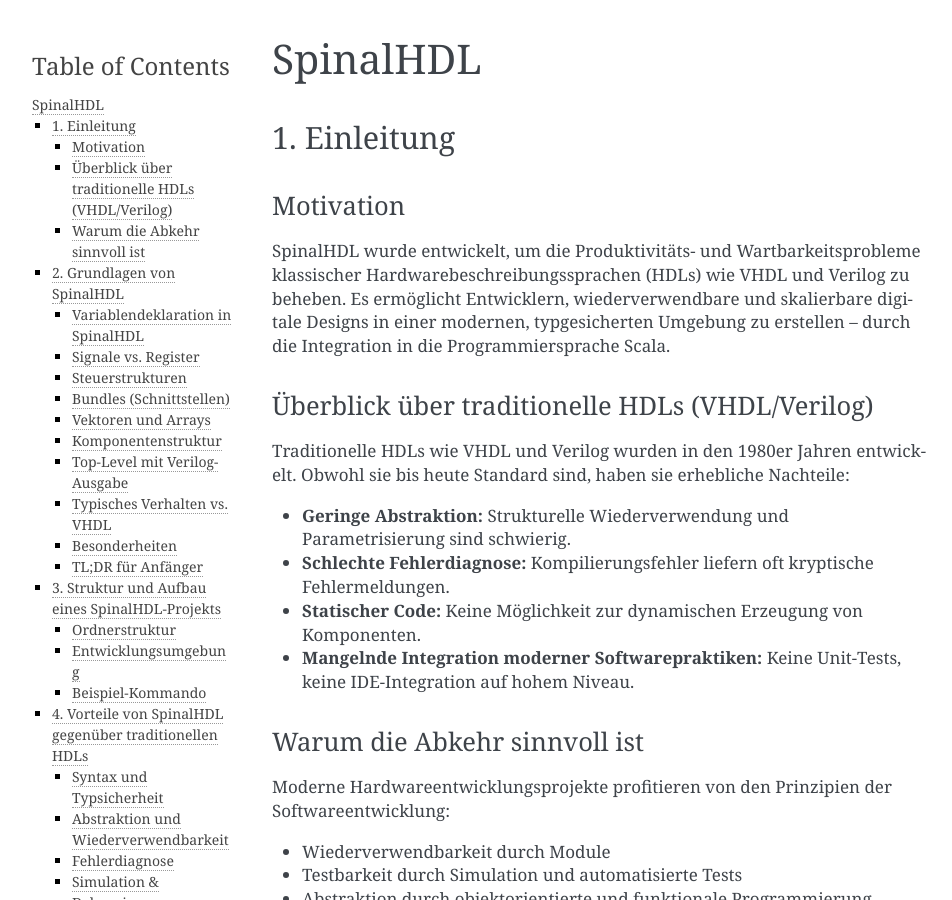
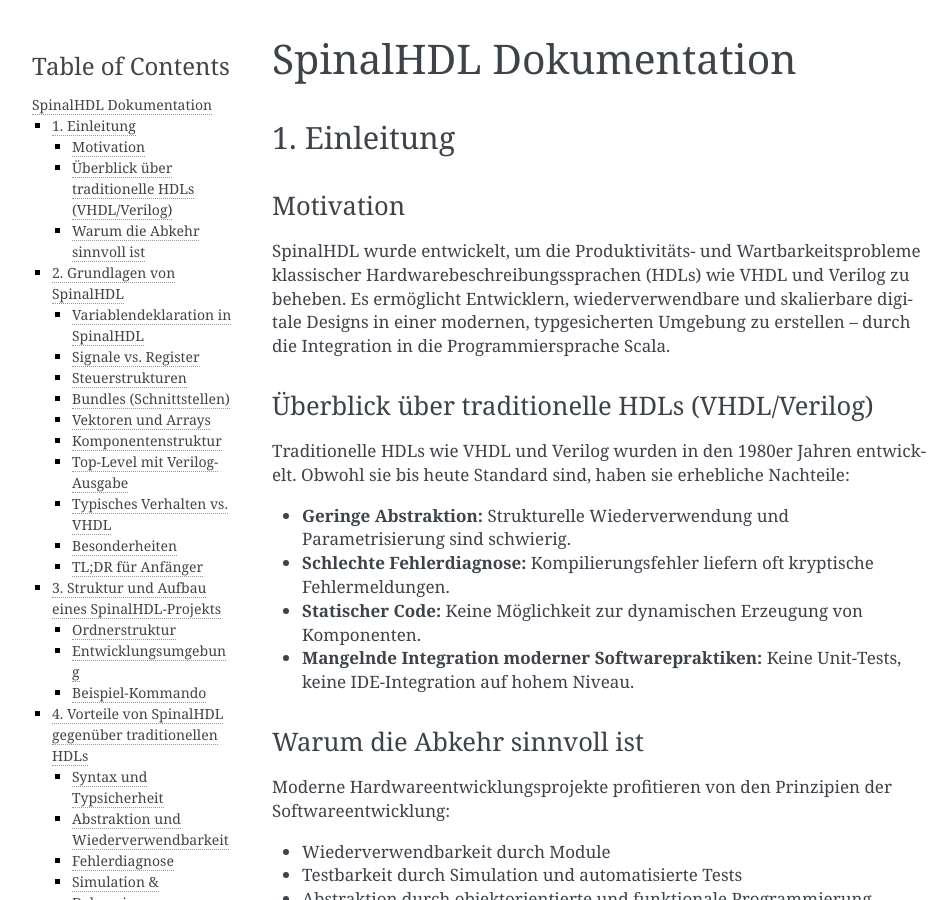
Before and after one commit to bakr-aassoul/SpinalHDL_by_Bakr, a Sphinx documentation site: the page built from source/spinalHDL.md, in a window 1280 px wide and 900 px high. Shown: the whole window, without its empty margins (148-1100 px from the left). Built offline with Sphinx 7.4.7, drawn with Linux system fonts in a browser that asks for light colours.

Commit message:
Update spinalHDL.md

```diff
--- a/source/spinalHDL.md
+++ b/source/spinalHDL.md
@@ -1,4 +1,4 @@
-# SpinalHDL
+# SpinalHDL Dokumentation
 
 ## 1. Einleitung
 
```
